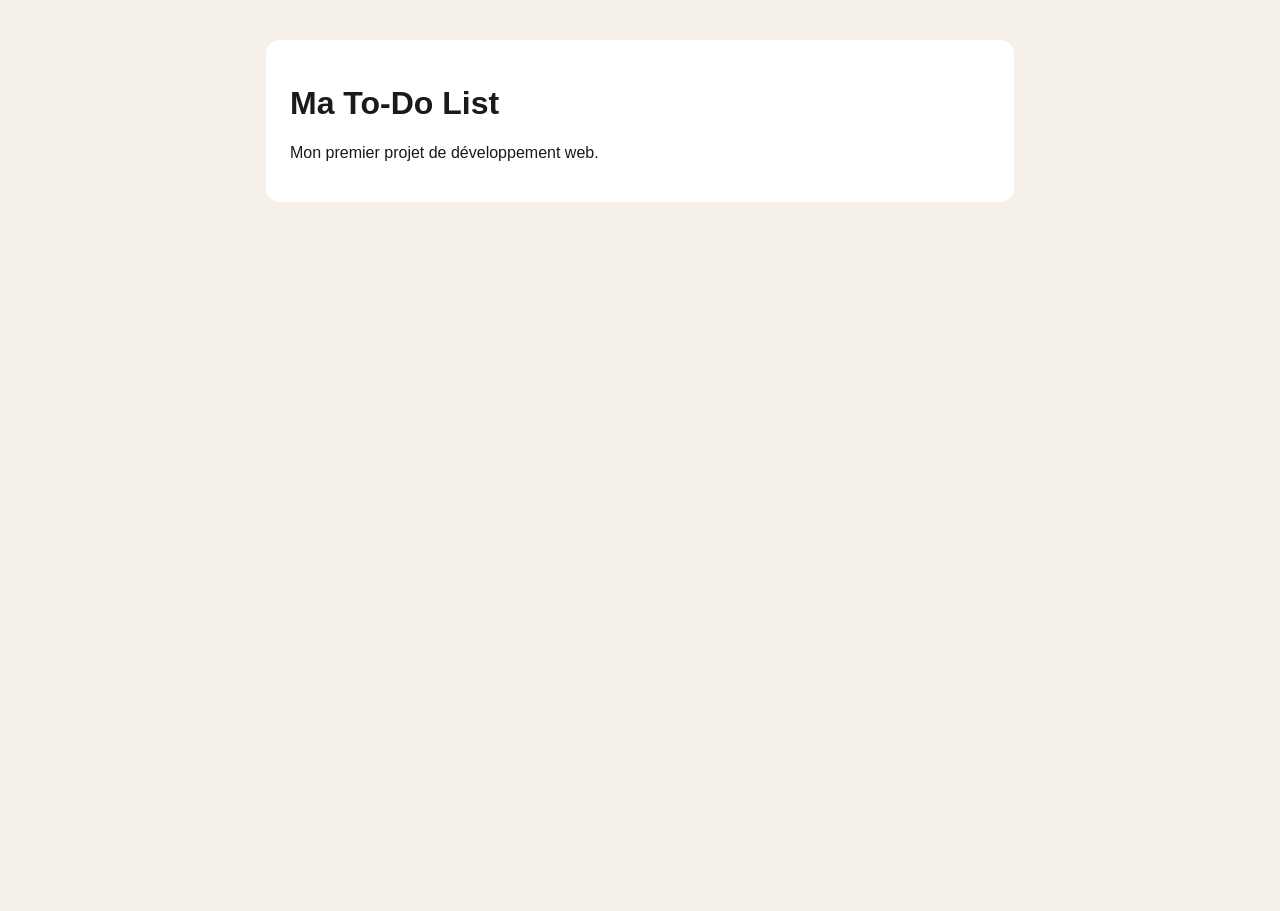
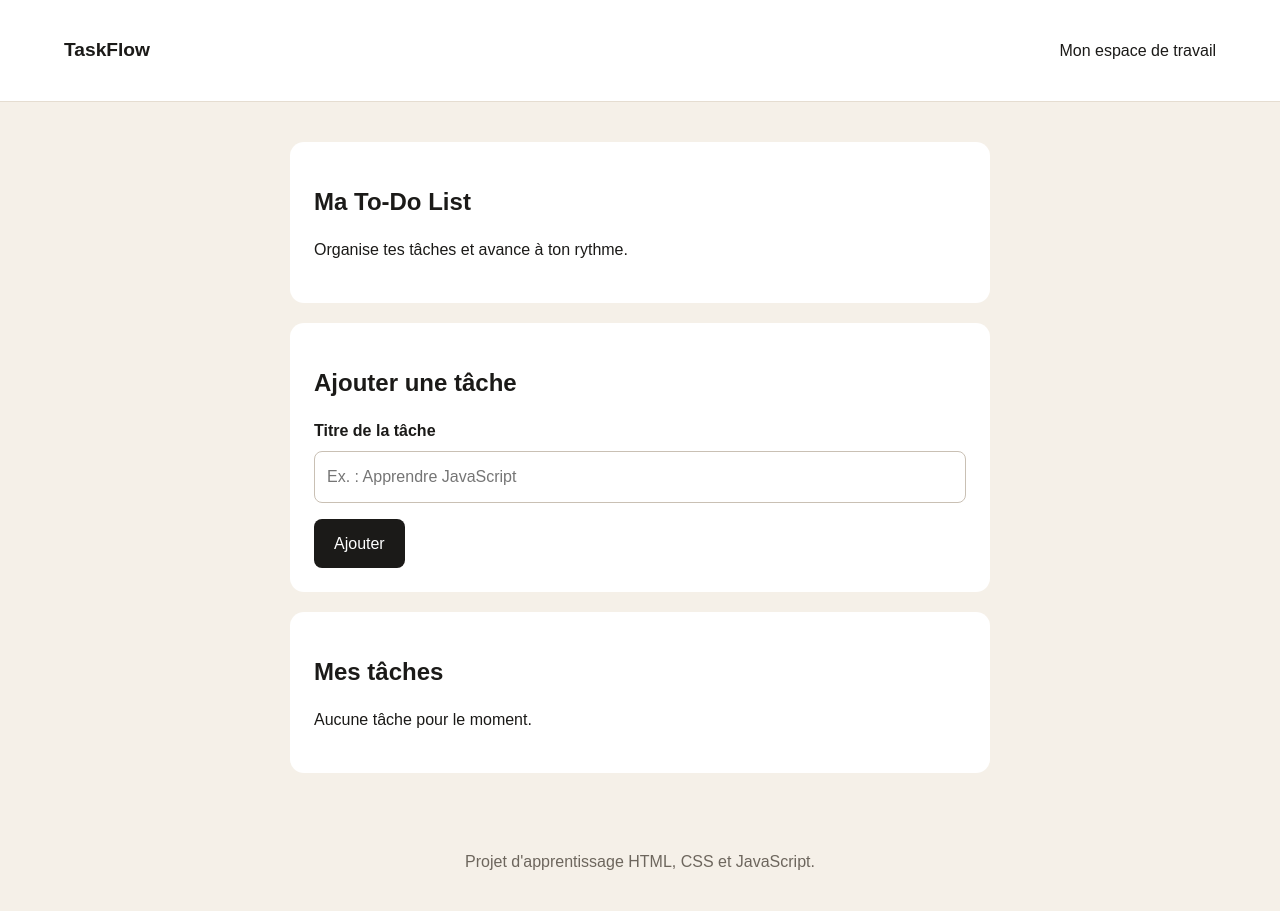
Before and after one commit to FalyTiana/todo-list-api, a plain HTML site: page index.html in a window 1280 px wide. Before the commit the page ends 800 px from the top, so only its background shows below. Drawn offline with Linux system fonts and the light colour scheme.

Commit message:
Ameliorer la structure HTML et le style

```diff
--- a/index.html
+++ b/index.html
@@ -1,15 +1,50 @@
+
 <!DOCTYPE html>
 <html lang="fr">
 <head>
     <meta charset="UTF-8">
     <meta name="viewport" content="width=device-width, initial-scale=1.0">
+    <meta name="description" content="Application simple de gestion des tâches.">
     <title>Ma To-Do List</title>
     <link rel="stylesheet" href="style.css">
 </head>
 <body>
-    <main>
-        <h1>Ma To-Do List</h1>
-        <p>Mon premier projet de développement web.</p>
+    <header class="site-header">
+        <p class="logo">TaskFlow</p>
+        <p>Mon espace de travail</p>
+    </header>
+
+    <main class="container">
+        <section class="intro">
+            <h1>Ma To-Do List</h1>
+            <p>Organise tes tâches et avance à ton rythme.</p>
+        </section>
+
+        <section class="task-section" aria-labelledby="task-title">
+            <h2 id="task-title">Ajouter une tâche</h2>
+
+            <form id="task-form">
+                <label for="task-title-input">Titre de la tâche</label>
+                <input
+                    type="text"
+                    id="task-title-input"
+                    name="task"
+                    placeholder="Ex. : Apprendre JavaScript"
+                    required
+                >
+
+                <button type="submit">Ajouter</button>
+            </form>
+        </section>
+
+        <section class="task-section" aria-labelledby="list-title">
+            <h2 id="list-title">Mes tâches</h2>
+            <p>Aucune tâche pour le moment.</p>
+        </section>
     </main>
+
+    <footer class="site-footer">
+        <p>Projet d'apprentissage HTML, CSS et JavaScript.</p>
+    </footer>
 </body>
 </html>
--- a/style.css
+++ b/style.css
@@ -1,15 +1,103 @@
+
+* {
+    box-sizing: border-box;
+}
+
 body {
     font-family: Arial, sans-serif;
     background-color: #f5f0e8;
     color: #1b1a18;
     margin: 0;
-    padding: 40px 20px;
+    line-height: 1.6;
 }
 
-main {
-    max-width: 700px;
-    margin: 0 auto;
+.site-header {
+    display: flex;
+    justify-content: space-between;
+    align-items: center;
+    gap: 16px;
+    padding: 16px 5%;
+    background-color: #ffffff;
+    border-bottom: 1px solid #e5ddd1;
+}
+
+.logo {
+    font-weight: bold;
+    font-size: 1.2rem;
+}
+
+.container {
+    width: min(100% - 32px, 700px);
+    margin: 40px auto;
+}
+
+.intro,
+.task-section {
+    background-color: #ffffff;
     padding: 24px;
-    background-color: white;
+    margin-bottom: 20px;
     border-radius: 14px;
 }
+
+h1,
+h2 {
+    line-height: 1.3;
+}
+
+label {
+    display: block;
+    margin-bottom: 8px;
+    font-weight: bold;
+}
+
+input {
+    width: 100%;
+    padding: 12px;
+    margin-bottom: 16px;
+    border: 1px solid #c9c0b4;
+    border-radius: 8px;
+    font: inherit;
+}
+
+button {
+    padding: 12px 20px;
+    border: none;
+    border-radius: 8px;
+    background-color: #1b1a18;
+    color: #ffffff;
+    font: inherit;
+    cursor: pointer;
+}
+
+button:hover {
+    opacity: 0.85;
+}
+
+input:focus-visible,
+button:focus-visible {
+    outline: 3px solid #c49a65;
+    outline-offset: 3px;
+}
+
+.site-footer {
+    padding: 20px;
+    text-align: center;
+    color: #6d665d;
+}
+
+@media (max-width: 480px) {
+    .site-header {
+        align-items: flex-start;
+        flex-direction: column;
+        gap: 0;
+    }
+
+    .container {
+        margin-top: 20px;
+    }
+
+    .intro,
+    .task-section {
+        padding: 18px;
+    }
+}
```
